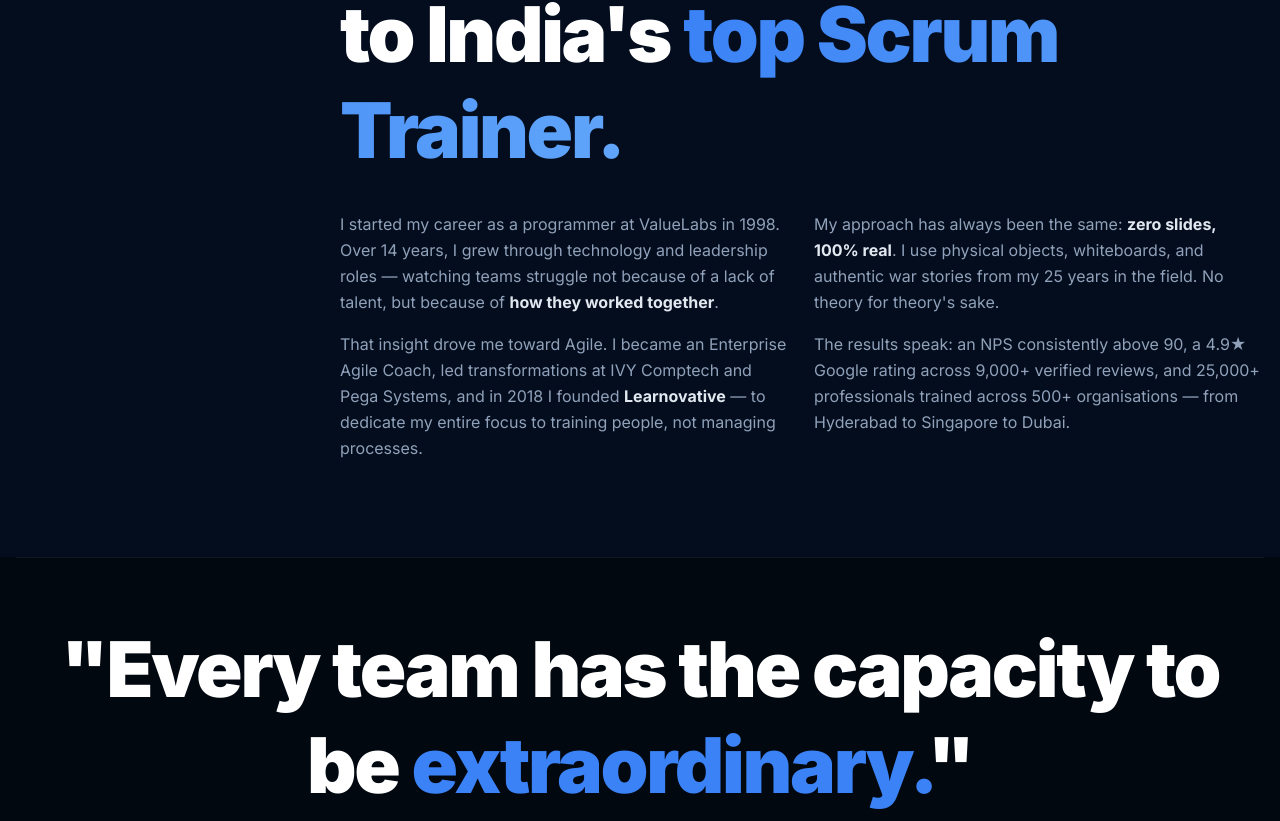
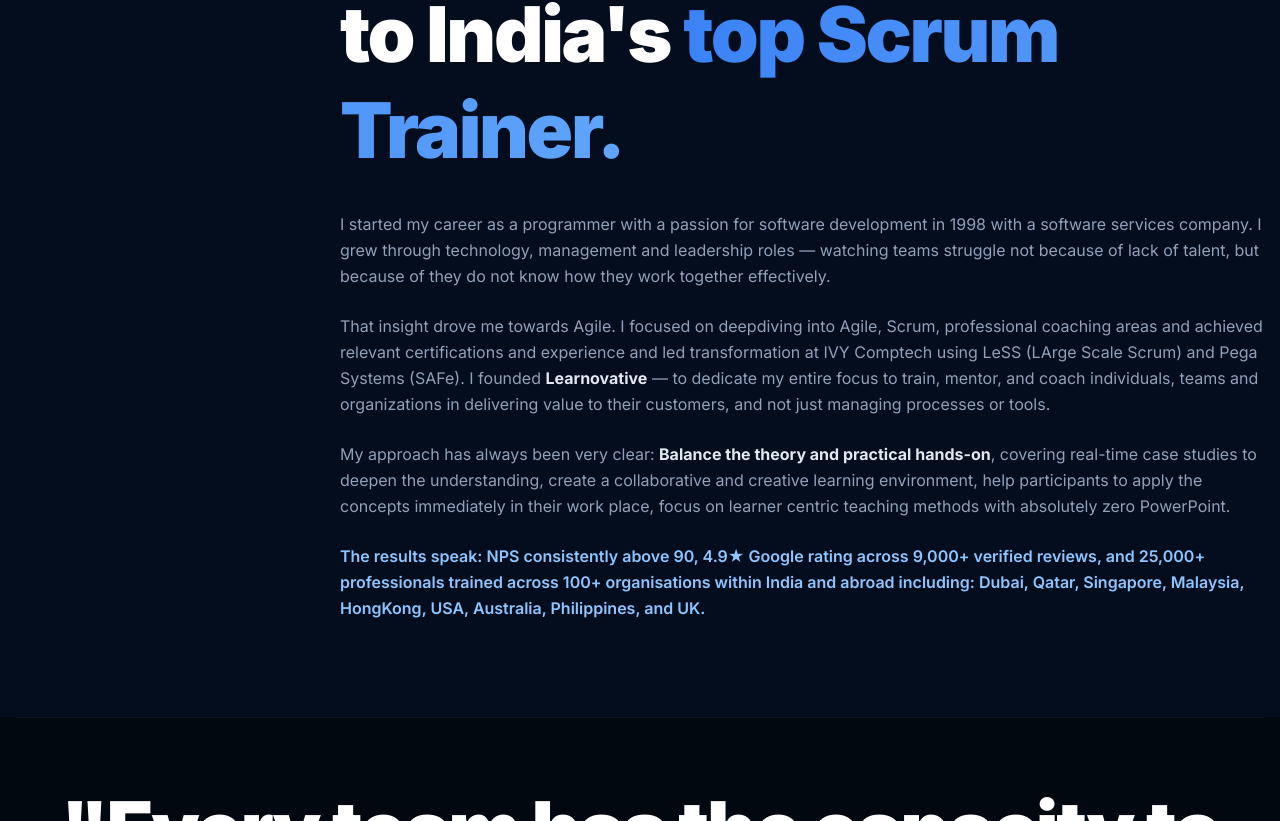
Before and after one commit to Surya-Anirudh/vijay-bandaru-website, a React (Vite) app: page /about in a window 1280 px wide. Shown: the part 1150-1971 px from the top of the page. Built offline with nearby package versions, Linux system fonts and the light colour scheme.

Commit message:
Add comprehensive career journey story to About page

```diff
--- a/src/pages/About.tsx
+++ b/src/pages/About.tsx
@@ -257,15 +257,14 @@
                   WebkitBackgroundClip: "text", WebkitTextFillColor: "transparent", backgroundClip: "text"
                 }}>top Scrum Trainer.</span>
               </h2>
-              <div className="grid md:grid-cols-2 gap-6 text-slate-400 leading-relaxed text-base">
-                <div className="space-y-4">
-                  <p>I started my career as a programmer at ValueLabs in 1998. Over 14 years, I grew through technology and leadership roles — watching teams struggle not because of a lack of talent, but because of <strong className="text-slate-200">how they worked together</strong>.</p>
-                  <p>That insight drove me toward Agile. I became an Enterprise Agile Coach, led transformations at IVY Comptech and Pega Systems, and in 2018 I founded <strong className="text-slate-200">Learnovative</strong> — to dedicate my entire focus to training people, not managing processes.</p>
-                </div>
-                <div className="space-y-4">
-                  <p>My approach has always been the same: <strong className="text-slate-200">zero slides, 100% real</strong>. I use physical objects, whiteboards, and authentic war stories from my 25 years in the field. No theory for theory's sake.</p>
-                  <p>The results speak: an NPS consistently above 90, a 4.9★ Google rating across 9,000+ verified reviews, and 25,000+ professionals trained across 500+ organisations — from Hyderabad to Singapore to Dubai.</p>
-                </div>
+              <div className="space-y-6 text-slate-400 leading-relaxed text-base">
+                <p>I started my career as a programmer with a passion for software development in 1998 with a software services company. I grew through technology, management and leadership roles — watching teams struggle not because of lack of talent, but because of they do not know how they work together effectively.</p>
+
+                <p>That insight drove me towards Agile. I focused on deepdiving into Agile, Scrum, professional coaching areas and achieved relevant certifications and experience and led transformation at IVY Comptech using LeSS (LArge Scale Scrum) and Pega Systems (SAFe). I founded <strong className="text-slate-200">Learnovative</strong> — to dedicate my entire focus to train, mentor, and coach individuals, teams and organizations in delivering value to their customers, and not just managing processes or tools.</p>
+
+                <p>My approach has always been very clear: <strong className="text-slate-200">Balance the theory and practical hands-on</strong>, covering real-time case studies to deepen the understanding, create a collaborative and creative learning environment, help participants to apply the concepts immediately in their work place, focus on learner centric teaching methods with absolutely zero PowerPoint.</p>
+
+                <p className="text-blue-300 font-semibold">The results speak: NPS consistently above 90, 4.9★ Google rating across 9,000+ verified reviews, and 25,000+ professionals trained across 100+ organisations within India and abroad including: Dubai, Qatar, Singapore, Malaysia, HongKong, USA, Australia, Philippines, and UK.</p>
               </div>
             </motion.div>
           </div>
```
